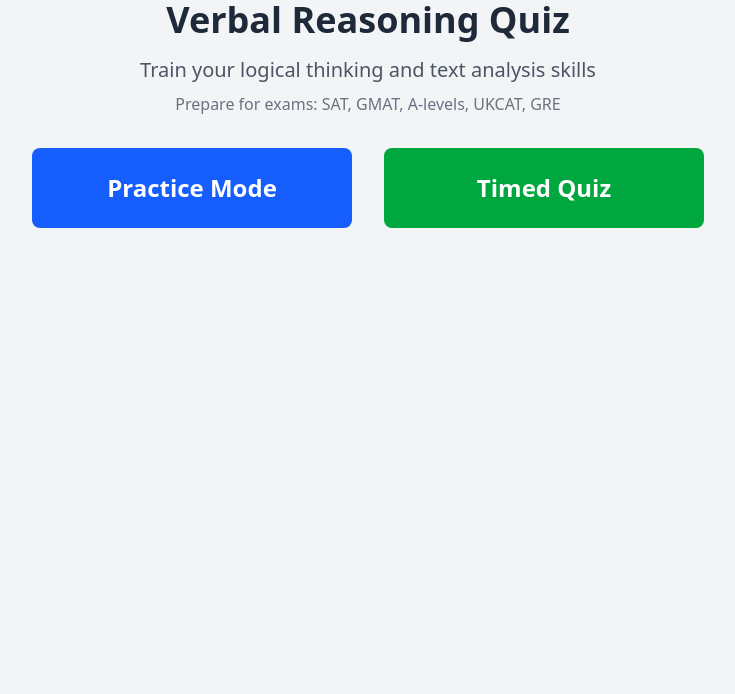
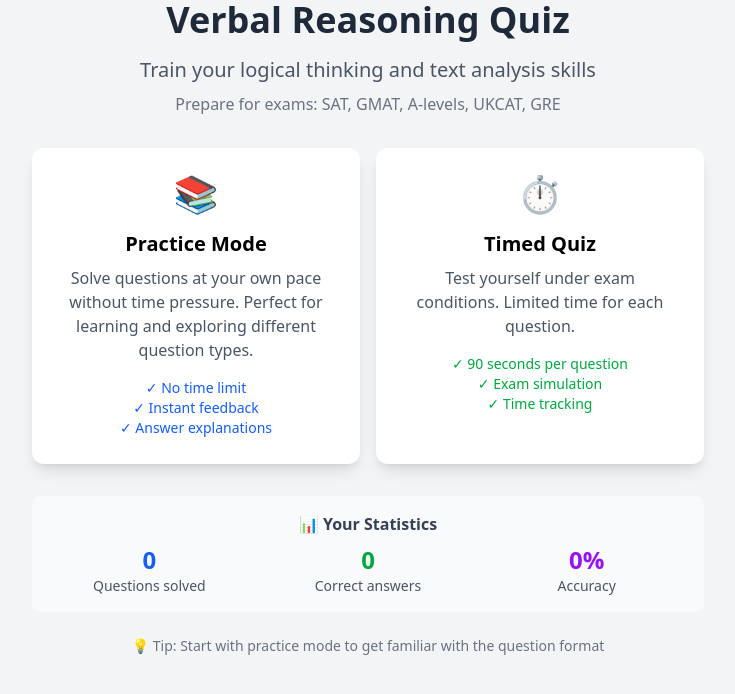
Before and after one commit to astratow/quiz-app, a Vue app: page / in a window 1280 px wide. Shown: the top 694 px of the page, without its empty margins (272-1007 px from the left). Built offline with nearby package versions, Linux system fonts and the light colour scheme.

Commit message:
start screen

```diff
--- a/src/components/StartScreen.vue
+++ b/src/components/StartScreen.vue
@@ -9,25 +9,90 @@
         Prepare for exams: SAT, GMAT, A-levels, UKCAT, GRE
       </p>
     </div>
-    <div class="flex flex-col md:flex-row gap-8 mb-8">
-      <button
-        class="flex-1 px-8 py-6 bg-blue-600 text-white rounded-lg hover:bg-blue-700 font-semibold text-2xl"
-        @click="selectMode('practice')"
-      >
-        Practice Mode
-      </button>
-      <button
-        class="flex-1 px-8 py-6 bg-green-600 text-white rounded-lg hover:bg-green-700 font-semibold text-2xl"
-        @click="selectMode('timed')"
-      >
-        Timed Quiz
-      </button>
+
+    <div class="grid gap-4 md:grid-cols-2 mb-8">
+      <!-- Practice Mode -->
+      <div class="bg-white rounded-xl shadow-lg p-6 border-2 border-transparent hover:border-blue-500 transition-all cursor-pointer"
+           @click="selectMode('practice')">
+        <div class="text-4xl mb-4">📚</div>
+        <h3 class="text-xl font-semibold mb-2">Practice Mode</h3>
+        <p class="text-gray-600 mb-4">
+          Solve questions at your own pace without time pressure.
+          Perfect for learning and exploring different question types.
+        </p>
+        <div class="text-sm text-blue-600 font-medium">
+          ✓ No time limit<br>
+          ✓ Instant feedback<br>
+          ✓ Answer explanations
+        </div>
+      </div>
+
+      <!-- Timed Quiz Mode -->
+      <div class="bg-white rounded-xl shadow-lg p-6 border-2 border-transparent hover:border-green-500 transition-all cursor-pointer"
+           @click="selectMode('timed')">
+        <div class="text-4xl mb-4">⏱️</div>
+        <h3 class="text-xl font-semibold mb-2">Timed Quiz</h3>
+        <p class="text-gray-600 mb-4">
+          Test yourself under exam conditions.
+          Limited time for each question.
+        </p>
+        <div class="text-sm text-green-600 font-medium">
+          ✓ 90 seconds per question<br>
+          ✓ Exam simulation<br>
+          ✓ Time tracking
+        </div>
+      </div>
+    </div>
+
+    <div class="bg-gray-50 rounded-lg p-4 mb-6">
+      <h4 class="font-semibold text-gray-700 mb-2">📊 Your Statistics</h4>
+      <div class="grid grid-cols-3 gap-4 text-center">
+        <div>
+          <div class="text-2xl font-bold text-blue-600">{{ stats.totalQuestions }}</div>
+          <div class="text-sm text-gray-600">Questions solved</div>
+        </div>
+        <div>
+          <div class="text-2xl font-bold text-green-600">{{ stats.correctAnswers }}</div>
+          <div class="text-sm text-gray-600">Correct answers</div>
+        </div>
+        <div>
+          <div class="text-2xl font-bold text-purple-600">{{ stats.accuracy }}%</div>
+          <div class="text-sm text-gray-600">Accuracy</div>
+        </div>
+      </div>
+    </div>
+
+    <div class="text-sm text-gray-500">
+      💡 Tip: Start with practice mode to get familiar with the question format
     </div>
   </div>
 </template>
 
 <script setup lang="ts">
-const emit = defineEmits<{ (e: 'mode-selected', mode: 'practice' | 'timed'): void }>();
+import { computed } from 'vue';
+
+
+interface Stats {
+  totalQuestions: number;
+  correctAnswers: number;
+  accuracy: number;
+}
+
+const emit = defineEmits<{
+  (e: 'mode-selected', mode: 'practice' | 'timed'): void;
+}>();
+
+// Mock stats - in a real app, these would come from localStorage or a backend
+const stats = computed<Stats>(() => {
+  const total = 0; // Would be loaded from localStorage
+  const correct = 0; // Would be loaded from localStorage
+
+  return {
+    totalQuestions: total,
+    correctAnswers: correct,
+    accuracy: total > 0 ? Math.round((correct / total) * 100) : 0
+  };
+});
 
 function selectMode(mode: 'practice' | 'timed') {
   emit('mode-selected', mode);
```
